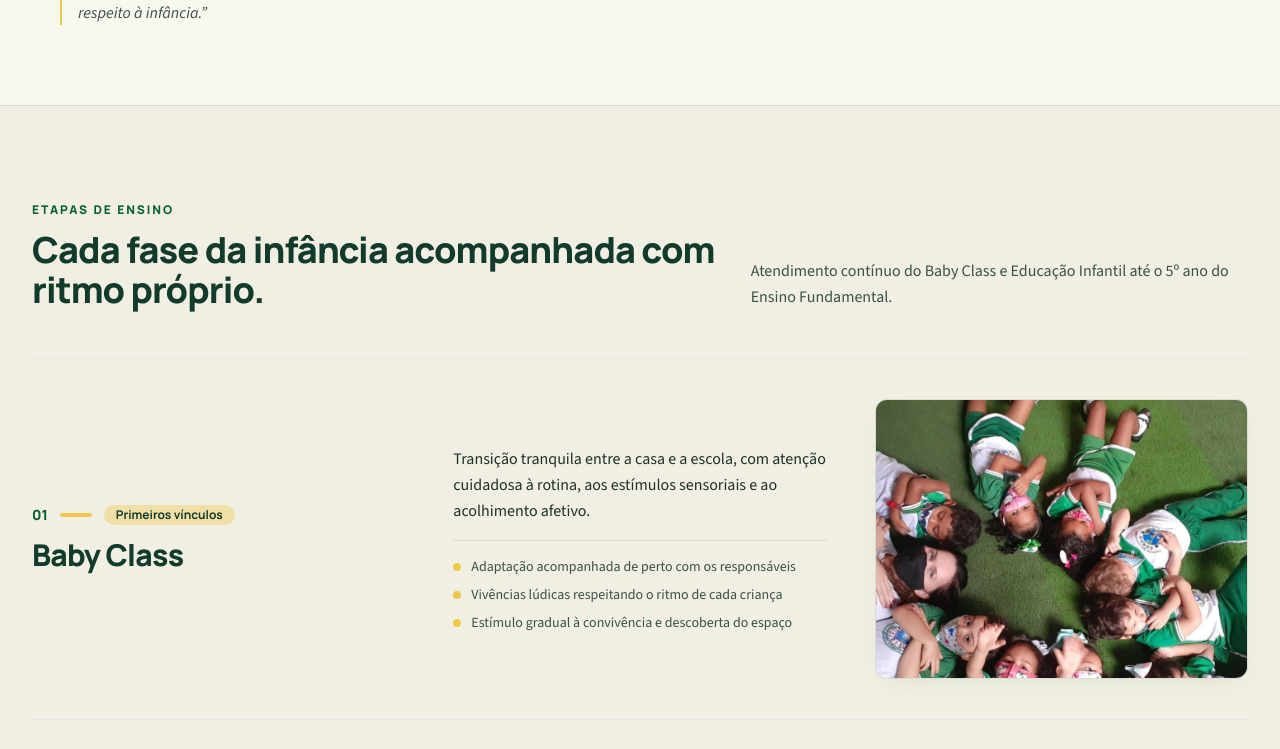
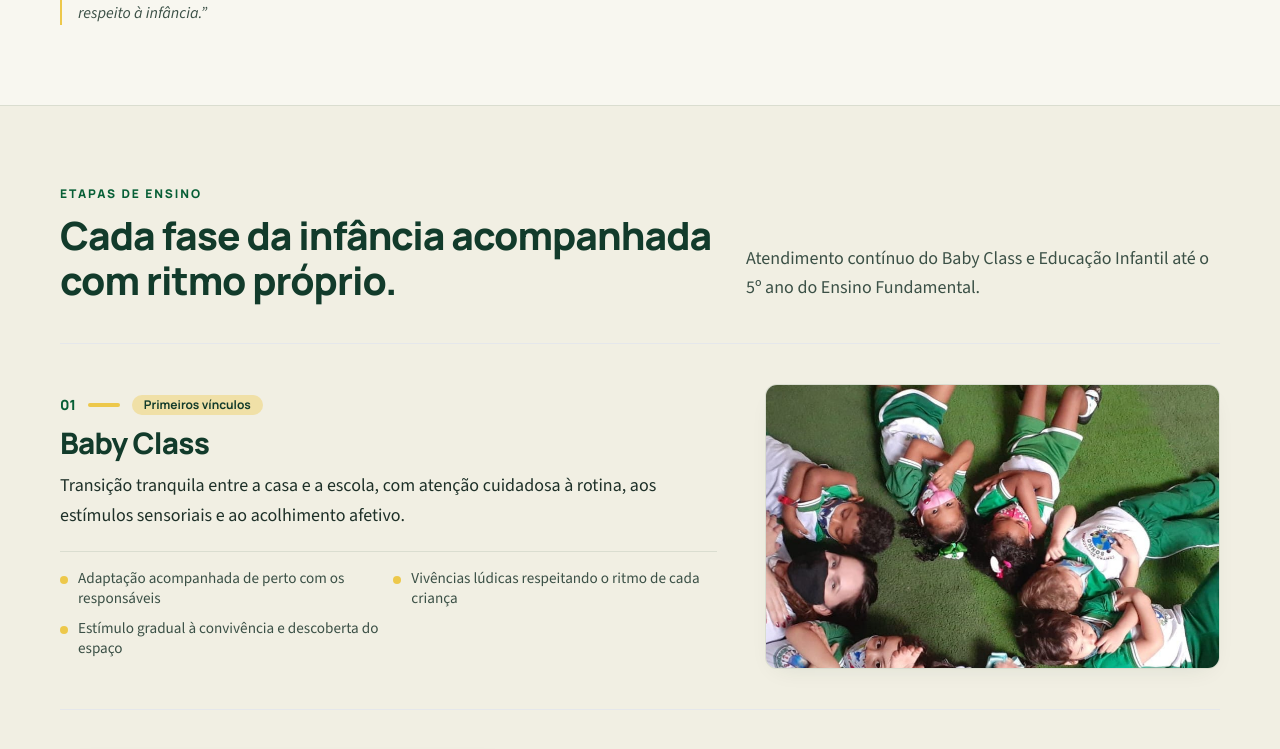
Before and after one commit to desenvolvedorfast-hub/site-sonho-encantado, a React (Vite) app in the folder sonho-encantado-site/: page / in a window 1280 px wide. Shown: the part 1444-2193 px from the top of the page. Built offline with nearby package versions, Linux system fonts and the light colour scheme; grey boxes are pictures that could not be loaded.

Commit message:
Refactor StagesSection layout and remove state

```diff
--- a/sonho-encantado-site/src/components/StagesSection.tsx
+++ b/sonho-encantado-site/src/components/StagesSection.tsx
@@ -1,4 +1,3 @@
-import { useState } from 'react';
 import { TEACHING_STAGES } from '../data/schoolContent';
 import { PhotoSlot } from './PhotoSlot';
 
@@ -18,15 +17,13 @@ const ACCENT_MAP = {
 };
 
 export function StagesSection() {
-  const [missingImages, setMissingImages] = useState<Record<string, boolean>>({});
-
   return (
     <section
       id="etapas-de-ensino"
       aria-labelledby="etapas-heading"
-      className="border-y border-brand-dark/10 bg-brand-cream py-16 sm:py-20 lg:py-24"
+      className="border-y border-brand-dark/10 bg-brand-cream py-12 sm:py-16 lg:py-20"
     >
-      <div className="mx-auto max-w-7xl px-4 sm:px-6 lg:px-8">
+      <div className="container-editorial">
         <div className="grid grid-cols-1 gap-4 lg:grid-cols-12 lg:items-end">
           <div className="lg:col-span-7">
             <p className="font-display text-xs font-extrabold uppercase tracking-[0.16em] text-brand-green">
@@ -34,30 +31,29 @@ export function StagesSection() {
             </p>
             <h2
               id="etapas-heading"
-              className="mt-3 font-display text-3xl font-extrabold leading-tight text-brand-dark sm:text-4xl"
+              className="text-section-title mt-3 font-display font-extrabold text-brand-dark"
             >
               Cada fase da infância acompanhada com ritmo próprio.
             </h2>
           </div>
-          <p className="text-base leading-relaxed text-brand-muted lg:col-span-5">
+          <p className="text-body-fluid text-brand-muted lg:col-span-5">
             Atendimento contínuo do Baby Class e Educação Infantil até o 5º ano do Ensino Fundamental.
           </p>
         </div>
 
-        {/* Lista editorial com linhas divisórias finas (sem cartões repetitivos) */}
-        <div className="mt-12 divide-y divide-brand-dark/12 border-y border-brand-dark/12">
-          {TEACHING_STAGES.map((stage) => {
+        {/* Proporção desktop 7/5 para evitar colunas estreitas e textos pequenos */}
+        <div className="mt-10 divide-y divide-brand-dark/12 border-y border-brand-dark/12">
+          {TEACHING_STAGES.map((stage, index) => {
             const accent = ACCENT_MAP[stage.accentColor];
-            const isPhotoMissing = Boolean(missingImages[stage.id]);
+            const reverseDesktop = index % 2 === 1;
 
             return (
               <article
                 key={stage.id}
-                className="grid grid-cols-1 items-center gap-8 py-10 lg:grid-cols-12 lg:gap-12"
+                className="grid grid-cols-1 items-center gap-6 py-8 sm:py-10 lg:grid-cols-12 lg:gap-12"
               >
-                {/* Número + Título */}
-                <div className="lg:col-span-4">
-                  <div className="flex items-center gap-3">
+                <div className={`lg:col-span-7 ${reverseDesktop ? 'lg:order-2' : 'lg:order-1'}`}>
+                  <div className="flex flex-wrap items-center gap-3">
                     <span className="font-display text-sm font-extrabold text-brand-green">
                       {stage.number}
                     </span>
@@ -69,25 +65,23 @@ export function StagesSection() {
                     </span>
                   </div>
 
-                  <h3 className="mt-3 font-display text-2xl font-extrabold text-brand-dark sm:text-3xl">
+                  <h3 className="mt-3 font-display text-2xl font-extrabold text-brand-dark sm:text-[1.85rem]">
                     {stage.title}
                   </h3>
-                </div>
 
-                {/* Descrição e destaques */}
-                <div className={isPhotoMissing ? 'lg:col-span-8' : 'lg:col-span-4'}>
-                  <p className="text-base leading-relaxed text-brand-ink">
+                  <p className="text-body-fluid mt-3 max-w-2xl text-brand-ink">
                     {stage.summary}
                   </p>
-                  <ul className="mt-4 space-y-2 border-t border-brand-dark/10 pt-4">
+
+                  <ul className="mt-5 grid grid-cols-1 gap-2.5 border-t border-brand-dark/10 pt-4 sm:grid-cols-2">
                     {stage.highlights.map((point) => (
                       <li
                         key={point}
-                        className="flex items-start gap-2.5 text-sm font-medium text-brand-muted"
+                        className="flex items-start gap-2.5 text-sm font-medium text-brand-muted sm:text-[0.95rem]"
                       >
                         <span
                           aria-hidden="true"
-                          className={`mt-1.5 h-2 w-2 shrink-0 rounded-full ${accent.bar}`}
+                          className={`mt-2 h-2 w-2 shrink-0 rounded-full ${accent.bar}`}
                         />
                         <span>{point}</span>
                       </li>
@@ -95,20 +89,16 @@ export function StagesSection() {
                   </ul>
                 </div>
 
-                {/* Fotografia (exibida apenas quando disponível em public/images) */}
-                {!isPhotoMissing && (
-                  <div className="lg:col-span-4">
+                <div className={`lg:col-span-5 ${reverseDesktop ? 'lg:order-1' : 'lg:order-2'}`}>
                   <PhotoSlot
                     src={stage.imageSrc}
                     alt={stage.imageAlt}
+                    photoGuide={stage.photoGuide}
+                    aspectClass="aspect-[16/10]"
                     objectPosition="object-[50%_20%]"
                     className="shadow-card"
-                      onMissing={() =>
-                        setMissingImages((prev) => ({ ...prev, [stage.id]: true }))
-                      }
                   />
                 </div>
-                )}
               </article>
             );
           })}
```
Lines whose indentation alone changed are shown as unchanged.
